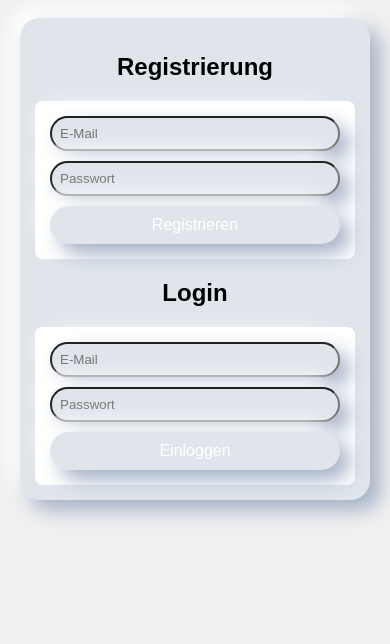
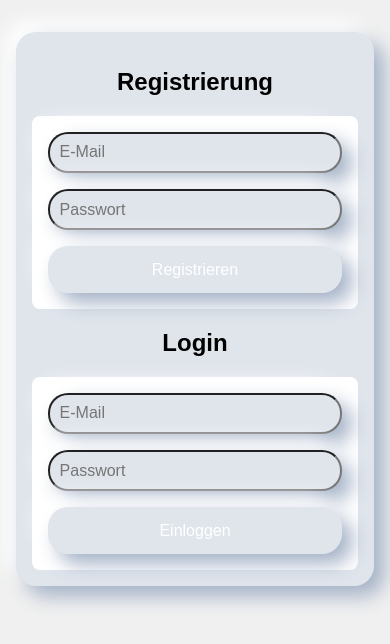
Before and after one commit to 1IntereJurry/webproject, a website: page public/index.html in a window 390 px wide. Drawn offline with Linux system fonts and the light colour scheme.

Commit message:
style.css aktualisieren

```diff
--- a/public/style.css
+++ b/public/style.css
@@ -16,45 +16,50 @@
   flex-direction: column;
   justify-content: center;
   align-items: center;
-  padding: 30px;
+  padding: 2rem;
   max-width: 320px;
   width: 100%;
-  margin: auto;
+  margin: 1rem auto;
   text-align: center;
+  box-sizing: border-box;
 }
 
 body {
   font-family: sans-serif;
   background: #f0f0f0;
-  padding: 20px;
+  padding: 2rem;
+  margin: 0;
+  box-sizing: border-box;
 }
 
 form {
-  margin-bottom: 30px;
+  margin-bottom: 2rem;
   background: white;
-  padding: 20px;
+  padding: 1.5rem;
   border-radius: 8px;
   box-sizing: border-box;
   max-width: 400px;
   width: 100%;
-  margin: auto;
+  margin: 0 auto;
 }
 
 input {
   display: block;
-  margin-bottom: 10px;
-  padding: 8px;
+  margin-bottom: 1rem;
+  padding: 0.6rem;
   width: 100%;
+  font-size: 1rem;
   box-sizing: border-box;
 }
 
 button {
-  padding: 10px 20px;
+  padding: 0.8rem 1rem;
   background-color: #007acc;
   color: white;
   border: none;
   border-radius: 4px;
   width: 100%;
+  font-size: 1rem;
   box-sizing: border-box;
   cursor: pointer;
 }
@@ -62,15 +67,21 @@ button {
 /* Responsives Verhalten bei kleineren Bildschirmen */
 @media (max-width: 480px) {
   body {
-    padding: 10px;
+    padding: 1rem;
   }
 
   form,
   .neumorphic-card {
-    padding: 15px;
+    padding: 1rem;
+    max-width: 100%;
+  }
+
+  input,
+  button {
+    font-size: 1rem;
   }
 
   button {
-    font-size: 16px;
+    padding: 0.9rem;
   }
 }
```
